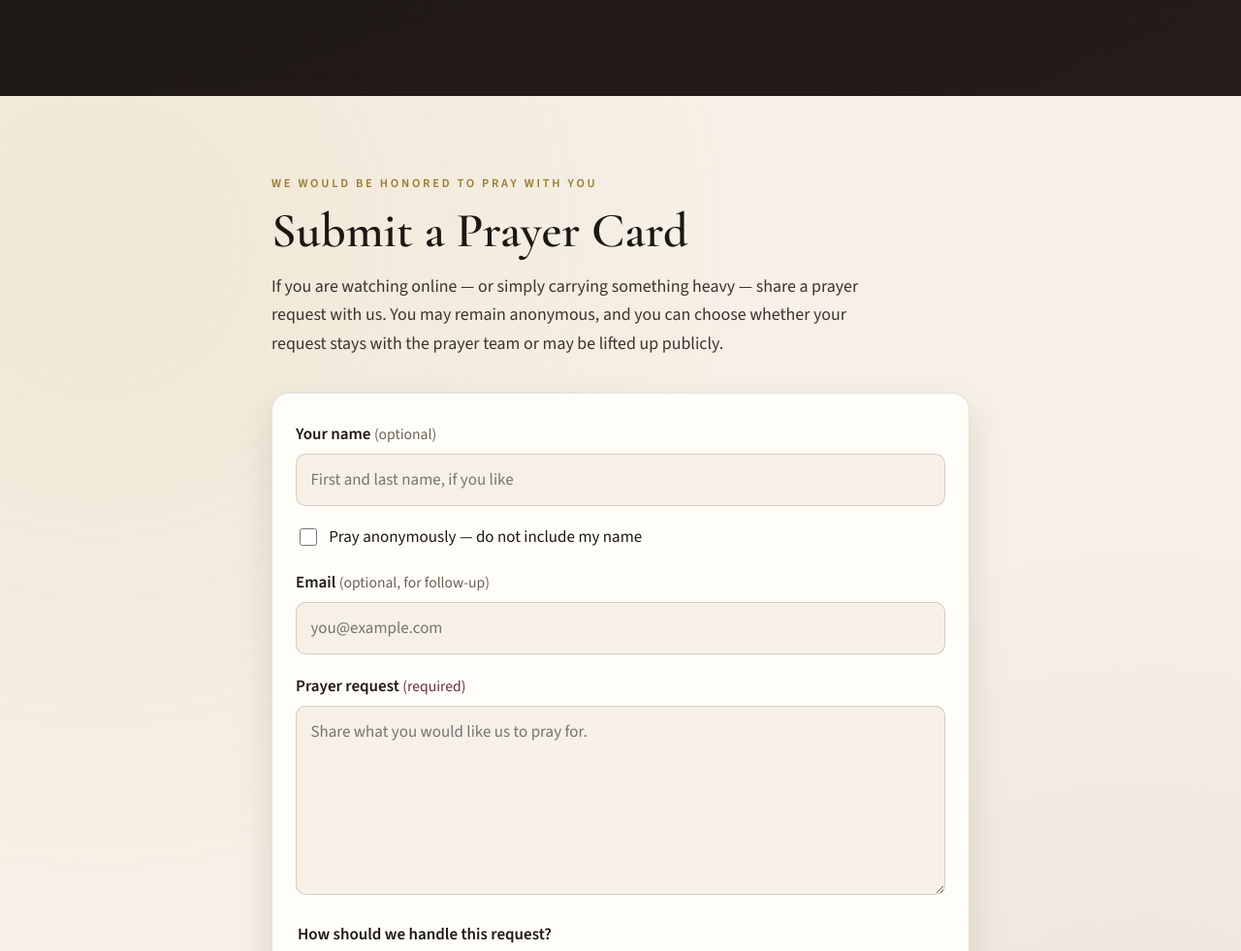
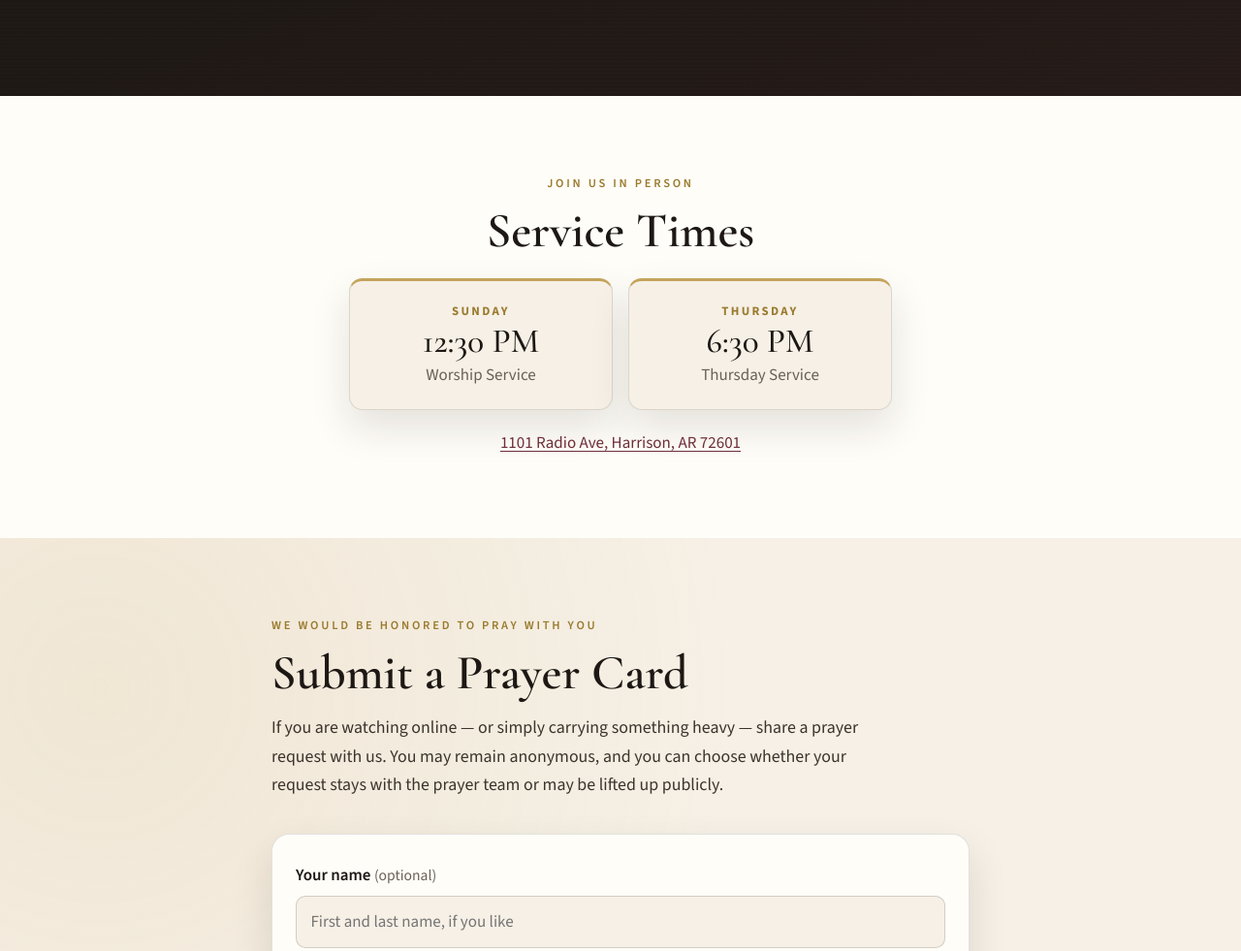
Before and after one commit to jakemotley45-tech/ethos-ministry, a plain HTML site: page index.html in a window 1280 px wide. Shown: the part 594-1575 px from the top of the page at 97% size. Drawn offline with nearby package versions, Linux system fonts and the light colour scheme.

Commit message:
Add Service Times section with Sunday 12:30 PM and Thursday 6:30 PM

```diff
--- a/index.html
+++ b/index.html
@@ -15,7 +15,7 @@
   <link rel="preconnect" href="https://fonts.googleapis.com">
   <link rel="preconnect" href="https://fonts.gstatic.com" crossorigin>
   <link href="https://fonts.googleapis.com/css2?family=Cormorant+Garamond:ital,wght@0,500;0,600;0,700;1,500&family=Source+Sans+3:ital,wght@0,400;0,500;0,600;0,700;1,400&display=swap" rel="stylesheet">
-  <link rel="stylesheet" href="styles.css?v=8">
+  <link rel="stylesheet" href="styles.css?v=11">
 </head>
 <body>
   <a class="skip-link" href="#main">Skip to content</a>
@@ -52,6 +52,26 @@
           <a class="btn btn-gold" href="#prayer">Submit a Prayer Card</a>
           <a class="btn btn-outline" href="#watch">Watch Live</a>
         </div>
+      </div>
+    </section>
+
+    <section class="section section-times" id="times">
+      <div class="container">
+        <p class="eyebrow">Join us in person</p>
+        <h2>Service Times</h2>
+        <div class="times-grid">
+          <div class="time-card">
+            <p class="time-day">Sunday</p>
+            <p class="time-hour">12:30 PM</p>
+            <p class="time-label">Worship Service</p>
+          </div>
+          <div class="time-card">
+            <p class="time-day">Thursday</p>
+            <p class="time-hour">6:30 PM</p>
+            <p class="time-label">Thursday Service</p>
+          </div>
+        </div>
+        <p class="times-address"><a href="https://www.google.com/maps/search/?api=1&amp;query=1101+Radio+Ave+Harrison+AR+72601" target="_blank" rel="noopener noreferrer">1101 Radio Ave, Harrison, AR 72601</a></p>
       </div>
     </section>
 
@@ -208,7 +228,7 @@
 
   </main>
 
-  <footer class="site-footer" id="times">
+  <footer class="site-footer">
     <div class="container">
       <div class="footer-grid">
         <div>
@@ -216,9 +236,10 @@
           <p class="footer-welcome">A community of welcome, worship, and prayer.</p>
         </div>
         <div>
-          <h3>Service Time</h3>
+          <h3>Service Times</h3>
           <ul class="service-times">
             <li>Sunday Worship — 12:30 PM</li>
+            <li>Thursday Service — 6:30 PM</li>
           </ul>
         </div>
         <div>
@@ -260,6 +281,6 @@
     </div>
   </div>
 
-  <script src="script.js?v=9"></script>
+  <script src="script.js?v=11"></script>
 </body>
 </html>
--- a/styles.css
+++ b/styles.css
@@ -974,3 +974,25 @@ body.lightbox-open {
   color: inherit;
 }
 .gallery-heading:first-of-type { margin-top: 1.25rem; }
+
+.section-times { background: var(--paper); text-align: center; }
+.times-grid {
+  display: grid;
+  grid-template-columns: repeat(auto-fit, minmax(200px, 1fr));
+  gap: 1rem;
+  max-width: 560px;
+  margin: 1.25rem auto 0;
+}
+.time-card {
+  background: var(--cream);
+  border: 1px solid var(--line);
+  border-top: 3px solid var(--gold);
+  border-radius: var(--radius);
+  padding: 1.25rem 1rem;
+  box-shadow: var(--shadow);
+}
+.time-card p { margin: 0; }
+.time-day { font-size: 0.8rem; letter-spacing: 0.18em; text-transform: uppercase; color: var(--gold-deep); font-weight: 700; }
+.time-hour { font-family: var(--font-serif); font-size: 2.2rem; line-height: 1.2; color: var(--ink); }
+.time-label { color: var(--muted); }
+.times-address { margin: 1.25rem 0 0; }
--- a/sw.js
+++ b/sw.js
@@ -1,4 +1,4 @@
-const CACHE_NAME = "ethos-ministry-shell-v9";
+const CACHE_NAME = "ethos-ministry-shell-v11";
 
 const APP_SHELL = [
   "./",
```
Also changed, not shown: 1 other file.
